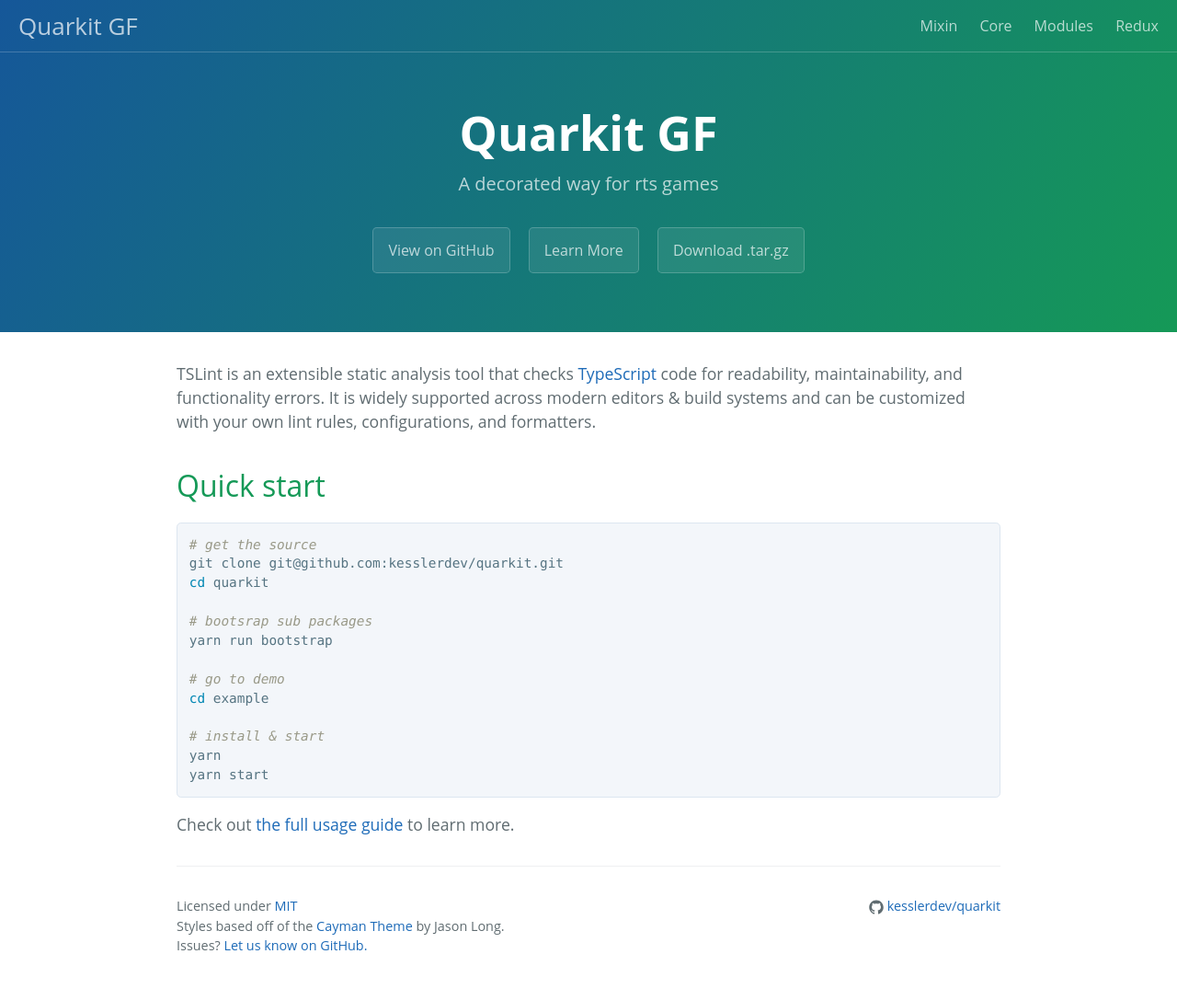
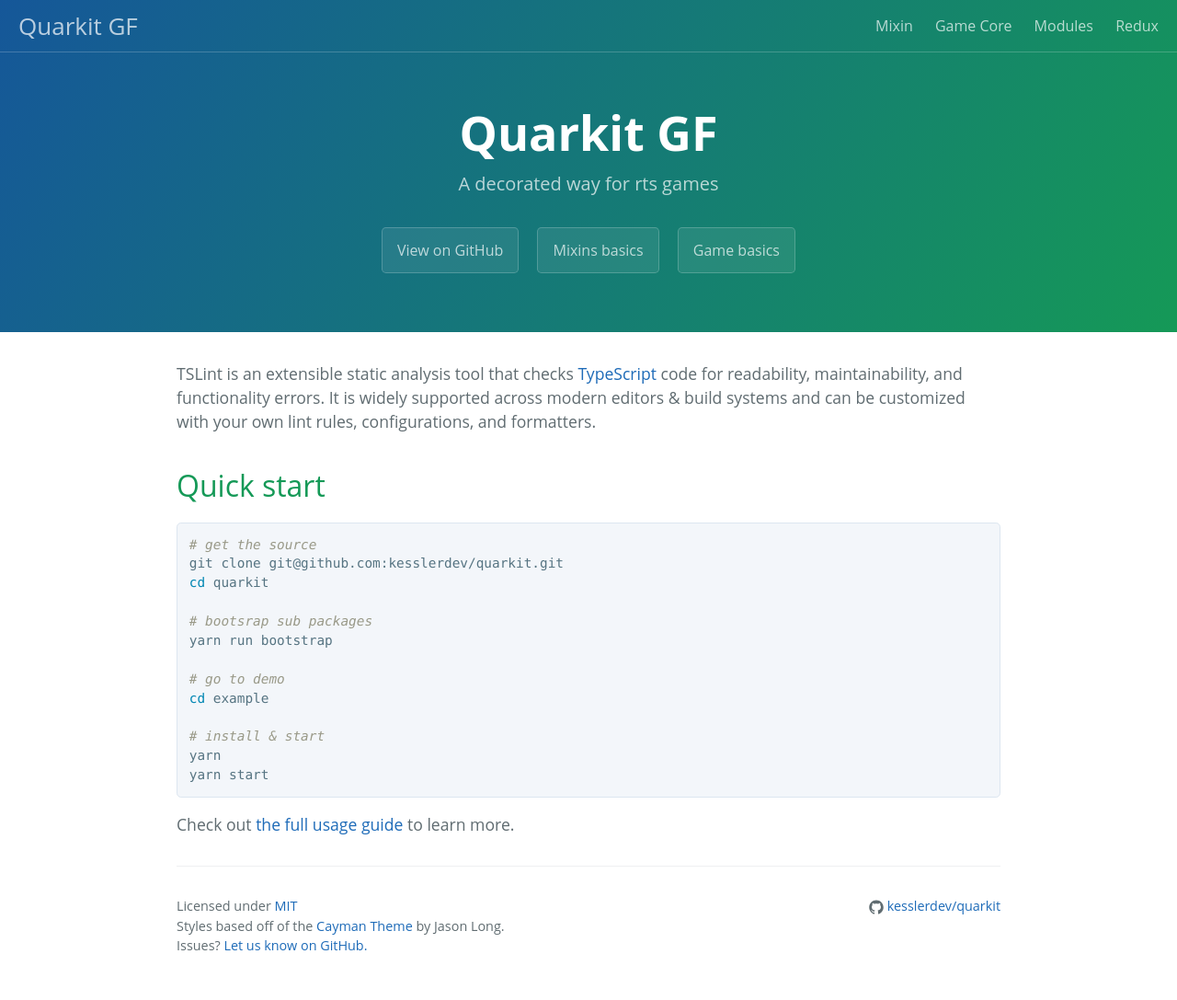
Before and after one commit to kesslerdev/game-framework, a Jekyll site: the page built from docs/index.md, in a window 1280 px wide. Shown: the whole page at 92% size. Built offline with Jekyll 4.4.1, drawn with Linux system fonts in a browser that asks for light colours.

Commit message:
Clean menu & home links

```diff
--- a/docs/_includes/header.html
+++ b/docs/_includes/header.html
@@ -5,12 +5,9 @@
       <a class="site-title" href="{{ site.baseurl }}/">{{ site.title }}</a>
       <nav class="site-nav">
         <a class="page-link" href="{{site.baseurl}}/mixin">Mixin</a>
-        <a class="page-link" href="{{site.baseurl}}/core">Core</a>
+        <a class="page-link" href="{{site.baseurl}}/core">Game Core</a>
         <a class="page-link" href="{{site.baseurl}}/modules">Modules</a>
         <a class="page-link" href="{{site.baseurl}}/redux">Redux</a>
-        <!--<a class="page-link" href="{{site.baseurl}}/develop/custom-rules">Develop</a>
-        <a class="page-link" href="{{site.baseurl}}/usage/cli">Usage</a>
-        <a class="page-link" href="{{site.baseurl}}/news">News</a>-->
       </nav>
   </section>
   {% if page.title == site.title %}
@@ -20,8 +17,8 @@
       <h2 class="project-tagline">{{page.subtitle}}</h2>
     {% endif %}
     <a href="{{site.github_url}}" class="btn">View on GitHub</a>
-    <a href="{{site.baseurl}}/modules" class="btn">Learn More</a>
-    <a href="{{site.github_url}}/tarball/master" class="btn">Download .tar.gz</a>
+    <a href="{{site.baseurl}}/mixin" class="btn">Mixins basics</a>
+    <a href="{{site.baseurl}}/core" class="btn">Game basics</a>
   </section>
   {% endif %}
 </header>
```
